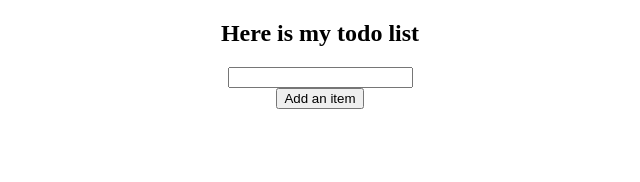
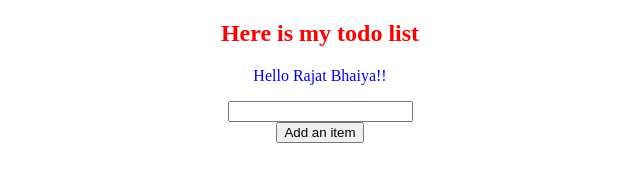
Before and after one commit to Ankitaratna/To-Do-project, a plain HTML site: page index.html in a window 1280 px wide. Shown: the whole page, without its empty margins (320-960 px from the left). Drawn offline with Linux system fonts and the light colour scheme.

Commit message:
change colour and allignments

```diff
--- a/index.html
+++ b/index.html
@@ -4,13 +4,15 @@
 	<title> AR todo list</title>
 </head>
 <body>
-<h2><center>Here is my todo list</center></h2>
+<h2><center><font color="red">Here is my todo list</center></h2></font>
+<center><p><font color="blue">Hello Rajat Bhaiya!!</p></center></font>
 <form id= "doform">
-	<center><input id="doinput"><center>
-	<center><button type= "button" onclick="tolist()"> Add an item </button><center>
+	<center><input id="doinput"></center>
+	<center><button type= "button" onclick="tolist()"> Add an item </button></center>
 </form>
-<ol id= "listem">
-</ol>
+
+<ol id= "listem" ></ol>
+
 <script src= "js/main.js"> </script>
 
 </body>
--- a/js/main.js
+++ b/js/main.js
@@ -3,6 +3,10 @@ function tolist()
 	var item= document.getElementById("doinput").value
 	var text= document.createTextNode(item)
 	var intem= document.createElement("LI")
+
+
+
 	intem.appendChild(text)
+	intem.appendChild(button)
 	document.getElementById("listem").appendChild(intem)
 }
```
